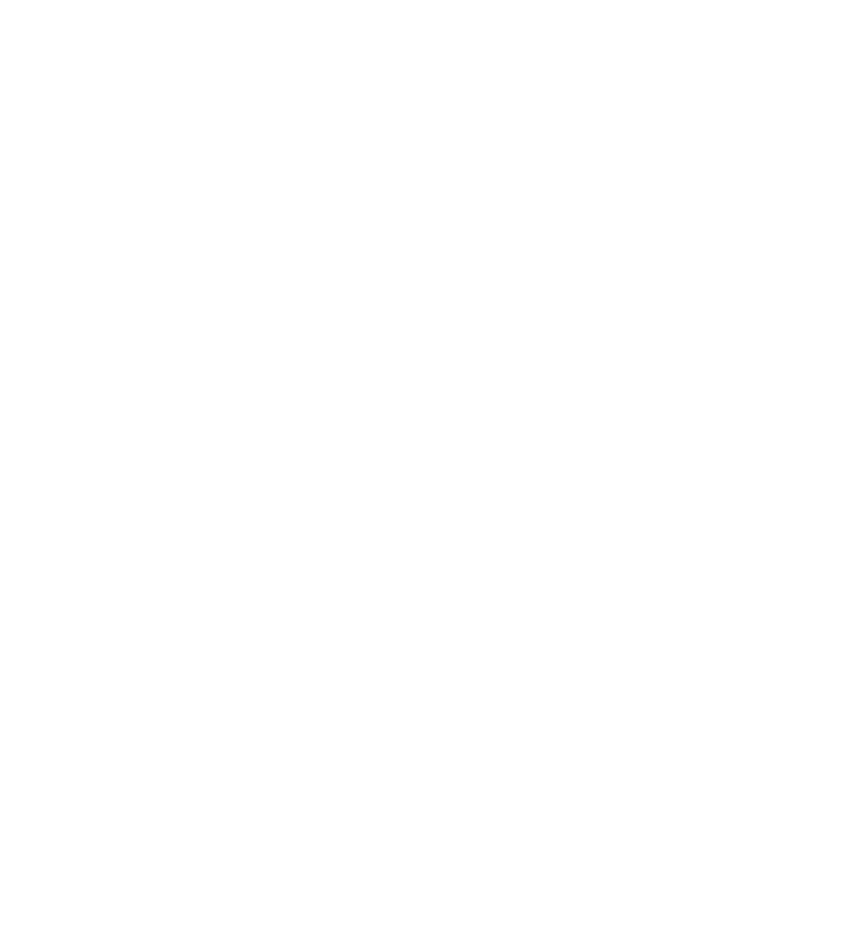
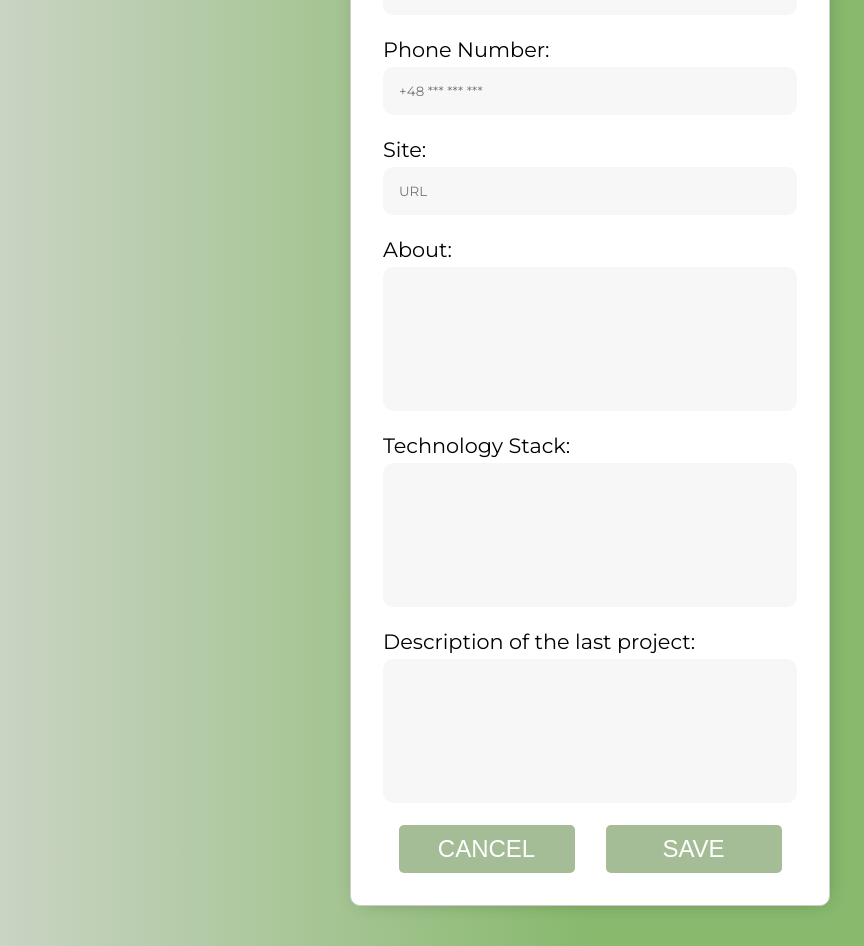
Before and after one commit to dzianisPaskin/REACT-INTENSE, a React (Create React App) app: page / in a window 1280 px wide. Shown: the part 420-1366 px from the top of the page, without its empty margins (50-914 px from the left). Before the commit the page ends 800 px from the top, so only its background shows below. Built offline with nearby package versions, Linux system fonts and the light colour scheme.

Commit message:
added the form

```diff
--- a/src/App.css
+++ b/src/App.css
@@ -0,0 +1,79 @@
+@import url('https://fonts.googleapis.com/css?family=Montserrat:400,500&display=swap');
+* {
+  box-sizing: border-box;
+}
+.formWrap {
+  padding: 2.5rem;
+  font-family: Montserrat, Arial, Helvetica, sans-serif;
+
+  background: linear-gradient(
+    90deg,
+    rgb(207, 214, 203) 0%,
+    rgb(136, 185, 109) 50%
+  );
+}
+
+.formContainer {
+  padding: 2rem;
+  height: 100%;
+  display: flex;
+  justify-content: center;
+  align-items: center;
+  /* text-align: center; */
+  flex-direction: column;
+  width: 30rem;
+  margin: 0 auto;
+
+  border: 1px solid #ccc;
+  border-radius: 10px;
+  background: white;
+  -webkit-box-shadow: 2px 1px 21px -9px rgba(0, 0, 0, 0.38);
+  -moz-box-shadow: 2px 1px 21px -9px rgba(0, 0, 0, 0.38);
+  box-shadow: 2px 1px 21px -9px rgba(0, 0, 0, 0.38);
+  /* box-shadow: 0 0 20px 0 rgba(0, 0, 0, 0.2), 0 5px 5px 0 rgba(0, 0, 0, 0.24); */
+}
+form {
+  width: 100%;
+}
+label {
+  display: flex;
+  flex-direction: column;
+  font-size: 1.3rem;
+}
+
+input[type='text'],
+input[type='tel'],
+input[type='date'],
+input[type='url'],
+textarea {
+  padding: 1rem;
+  margin: 5px 0 22px 0;
+  display: inline-block;
+  border-radius: 10px;
+  border: none;
+  background: #f7f7f7;
+  font-family: Montserrat, Arial, Helvetica, sans-serif;
+}
+
+textarea {
+  resize: none;
+}
+
+.formButtons {
+  display: flex;
+  justify-content: space-around;
+}
+
+button {
+  background-color: rgb(207, 217, 231);
+  font-size: 1.5rem;
+  padding: 10px;
+  width: 11rem;
+  cursor: pointer;
+  border: none;
+  border-radius: 5px;
+  text-transform: uppercase;
+  background: rgb(165, 189, 150);
+
+  color: #ffffff;
+}
--- a/src/App.js
+++ b/src/App.js
@@ -1,14 +1,15 @@
 import React from 'react';
 import './App.css';
+import Form from './components/Form';
 
 
 class App extends React.Component {
  render() {
   return (
-   <div>
-
-   </div>
- );
+    <div className="formWrap">
+      <Form  />
+    </div>
+  );
 }
 
 }
--- /dev/null
+++ b/src/components/Form.js
@@ -0,0 +1,53 @@
+import React from 'react';
+import '../App.css';
+
+class Form extends React.Component {
+  render() {
+    return (
+      <div className="formContainer">
+        <h1>Create a questionnaire</h1>
+        <form>
+          <label>
+            Name:
+            <input type="text" name="name" placeholder="Name" />
+          </label>
+          <label>
+            Surname:
+            <input type="text" name="surname" placeholder="Surname" />
+          </label>
+          <label>
+            Date of Birth:
+            <input type="date" name="birthday" />
+          </label>
+          <label>
+            Phone Number:
+            <input type="tel" id="phone" placeholder="+48 *** *** ***" />
+          </label>
+          <label>
+            Site:
+            <input type="url" name="link" placeholder="URL" />
+          </label>
+          <label>
+            About:
+            <textarea className="about" name="about" rows={7} />
+          </label>
+          <label>
+            Technology Stack:
+            <textarea className="stack" name="stack" rows={7} />
+          </label>
+          <label>
+            Description of the last project:
+            <textarea className="description" name="description" rows={7} />
+          </label>
+          <div className="formButtons">
+            <button type="reset">Cancel</button>
+
+            <button type="submit">Save</button>
+          </div>
+        </form>
+      </div>
+    );
+  }
+}
+
+export default Form;
--- a/src/index.js
+++ b/src/index.js
@@ -7,7 +7,7 @@
 const root = ReactDOM.createRoot(document.getElementById('root'));
 root.render(
   <React.StrictMode>
-    <App />
+    <App/>
   </React.StrictMode>
 );
 
```
